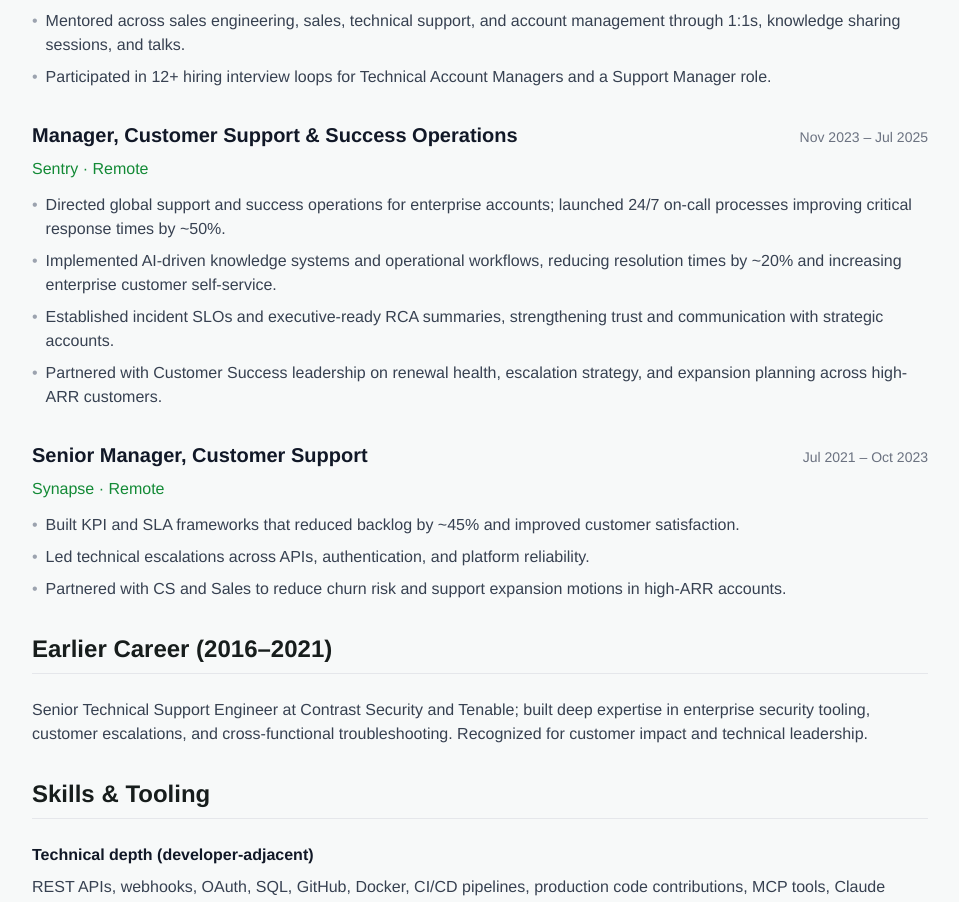
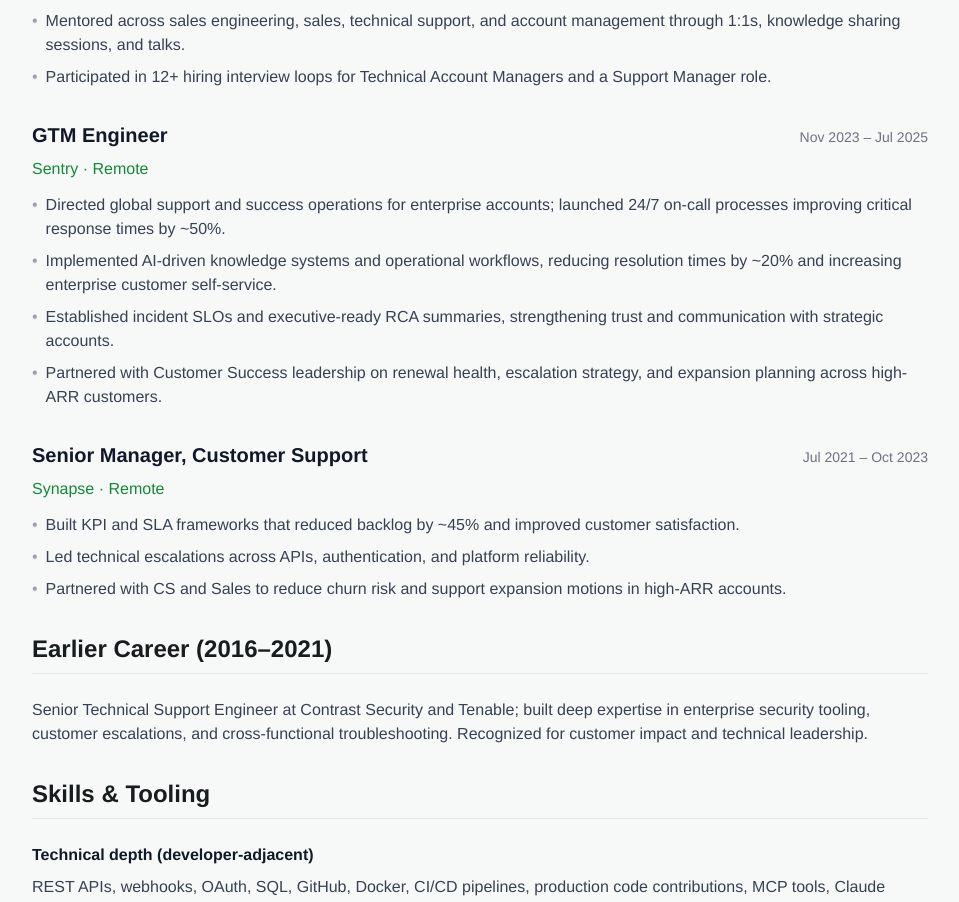
Before and after one commit to dc-larsen/davidlarsen.me, a Nuxt app: page /resume in a window 1280 px wide. Shown: the part 982-1884 px from the top of the page, without its empty margins (160-1119 px from the left). Built offline with nearby package versions, Linux system fonts and the light colour scheme.

Commit message:
Update Sentry job title to GTM Engineer

```diff
--- a/pages/resume.vue
+++ b/pages/resume.vue
@@ -76,7 +76,7 @@
       <!-- Sentry -->
       <div class="mb-8">
         <div class="flex flex-col md:flex-row md:justify-between md:items-baseline mb-2">
-          <h3 class="text-xl font-semibold text-gray-900">Manager, Customer Support & Success Operations</h3>
+          <h3 class="text-xl font-semibold text-gray-900">GTM Engineer</h3>
           <span class="text-gray-500 text-sm">Nov 2023 – Jul 2025</span>
         </div>
         <p class="text-secondary font-medium mb-3">Sentry · Remote</p>
```
